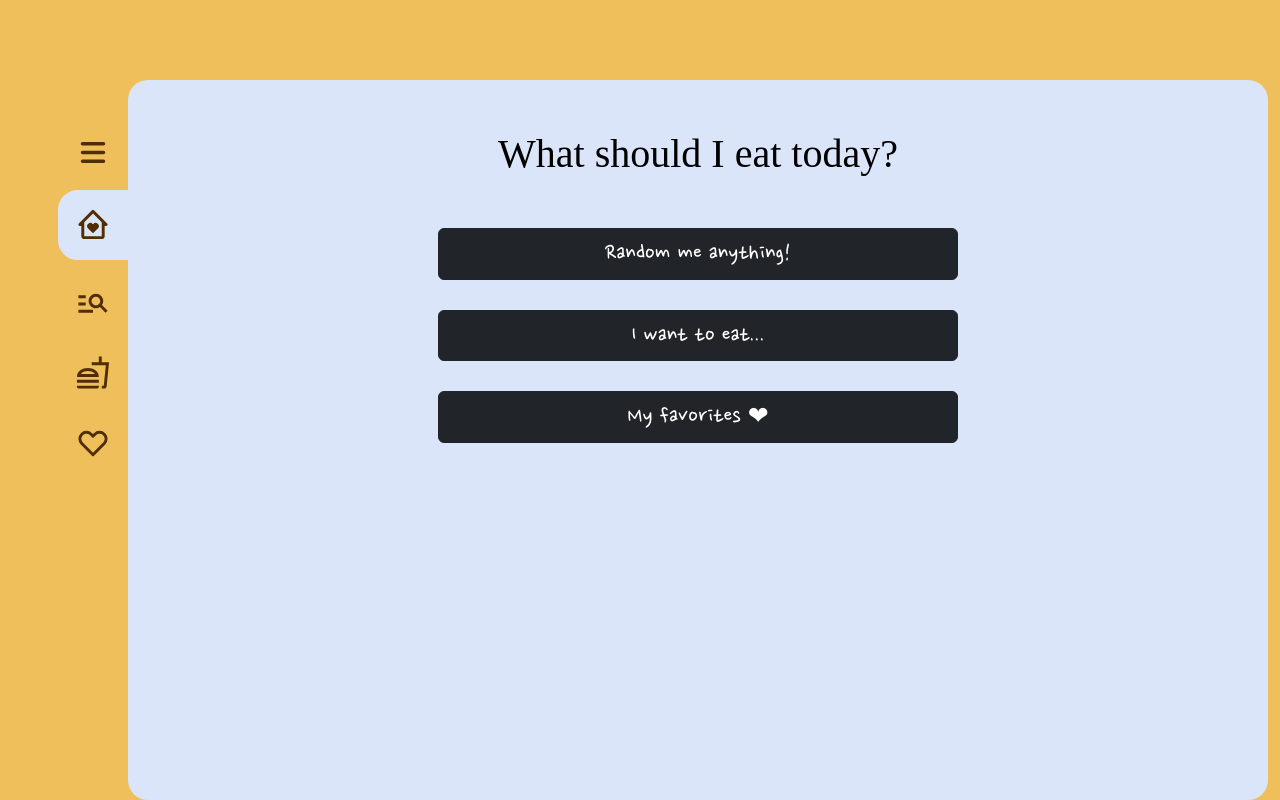
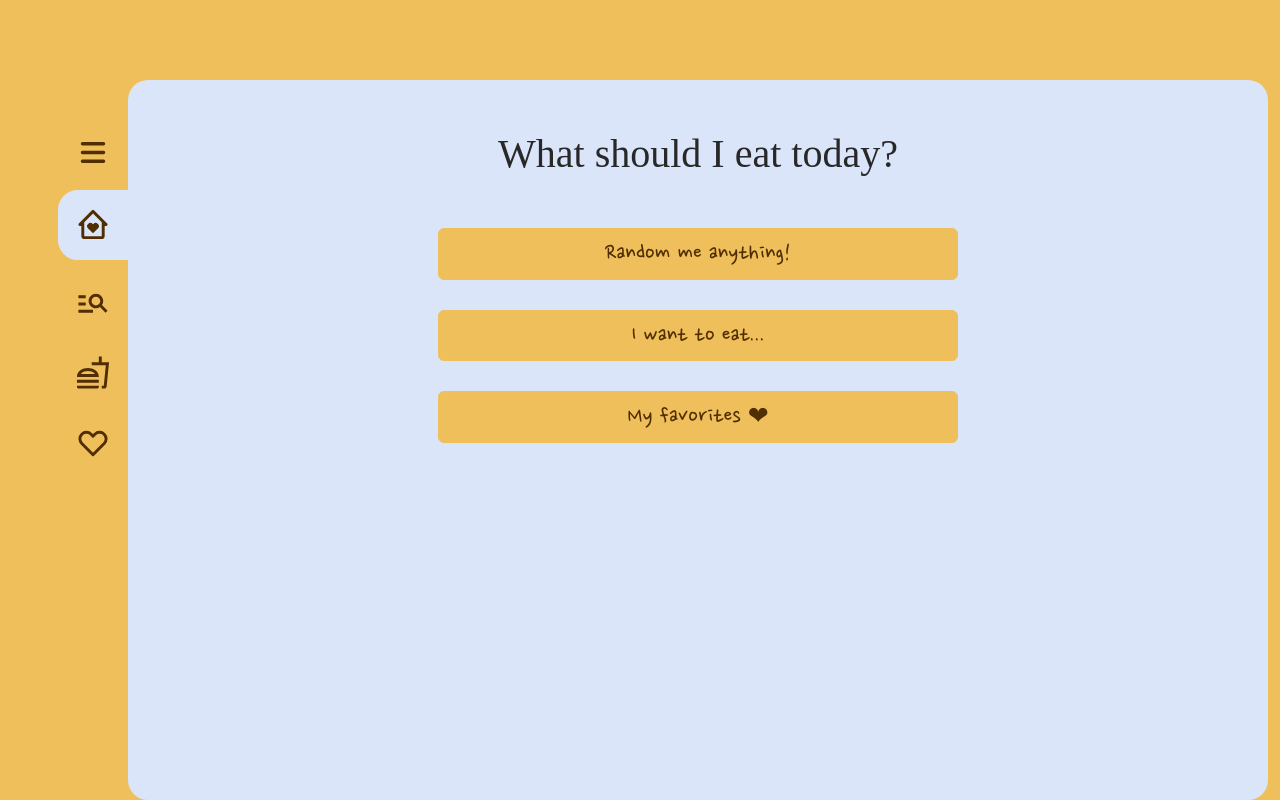
Before and after one commit to chonnikan-aue/what-should-I-eat-today, a React (Create React App) app: page / in a window 1280 px wide. Built offline with nearby package versions, Linux system fonts and the light colour scheme; a web font is replaced by a local one.

Commit message:
styling UI

```diff
--- a/src/App.css
+++ b/src/App.css
@@ -136,6 +136,19 @@ a {
   text-align: left;
 }
 
+.btn-egg {
+  --bs-btn-color:  #512e02;
+  --bs-btn-bg:  #eebf5b;
+  --bs-btn-border-color: #eebf5b;
+  --bs-btn-hover-color:  #512e02;
+  --bs-btn-hover-bg:  #eebf5b;
+  --bs-btn-hover-border-color: #eebf5b;
+  --bs-btn-focus-shadow-rgb: 66,70,73;
+  --bs-btn-active-color: #512e02;
+  --bs-btn-active-bg: #eebf5b;
+  --bs-btn-active-border-color: #eebf5b;
+}
+
 @media only screen and (max-width: 768px) {
   .container {
     width: calc(100vw - 90px) !important;
--- a/src/components/Favorites/Favorites.js
+++ b/src/components/Favorites/Favorites.js
@@ -28,10 +28,10 @@ const Favorites = (props) => {
               </Row>
               <Row>
                 <p className="tag-btn-container remove-margin-top">
-                  <Button className="tag-btn" type="button" variant="dark">
+                  <Button className="tag-btn" type="button" variant="egg">
                     {itemObj.foodCategory}
                   </Button>
-                  <Button className="tag-btn" stype="button" variant="dark">
+                  <Button className="tag-btn" stype="button" variant="egg">
                     {itemObj.foodCountry}
                   </Button>
                 </p>
--- a/src/components/Header/Header.css
+++ b/src/components/Header/Header.css
@@ -2,7 +2,7 @@
 
 .header {
   font-family: "Zilla Slab Highlight", cursive;
-  color: black;
+  color: rgb(40, 40, 40);
   margin-top: 50px;
   margin-bottom: 50px;
 }
--- a/src/components/Home/Home.js
+++ b/src/components/Home/Home.js
@@ -17,21 +17,21 @@ const Home = (props) => {
       </Row>
       <Row>
         <Link to="/random/all/all">
-          <Button className="home-btn" type="button" variant="dark">
+          <Button className="home-btn" type="button" variant="egg">
             Random me anything!
           </Button>
         </Link>
       </Row>
       <Row>
         <Link to="/categories">
-          <Button className="home-btn" type="button" variant="dark">
+          <Button className="home-btn" type="button" variant="egg">
             I want to eat...
           </Button>
         </Link>
       </Row>
       <Row>
         <Link to="/favorites">
-          <Button className="home-btn" type="button" variant="dark">
+          <Button className="home-btn" type="button" variant="egg">
             My favorites ❤
           </Button>
         </Link>
--- a/src/components/Recipe/Recipe.css
+++ b/src/components/Recipe/Recipe.css
@@ -43,6 +43,10 @@
   width: fit-content;
 }
 
+.alert-dark {
+  --bs-alert-color: #512e02;
+}
+
 @media only screen and (max-width: 768px) {
   #favorite-recipe-icon {
     margin-top: 15px;
--- a/src/components/Recipe/Recipe.js
+++ b/src/components/Recipe/Recipe.js
@@ -115,10 +115,10 @@ const Recipe = (props) => {
       </Row>
       <Row>
         <p className="tag-btn-container">
-          <Button className="tag-btn" type="button" variant="dark">
+          <Button className="tag-btn" type="button" variant="egg">
             {recipe.foodCategory}
           </Button>
-          <Button className="tag-btn" stype="button" variant="dark">
+          <Button className="tag-btn" stype="button" variant="egg">
             {recipe.foodCountry}
           </Button>
         </p>
--- a/src/components/SeeRecipeButton/SeeRecipeButton.js
+++ b/src/components/SeeRecipeButton/SeeRecipeButton.js
@@ -10,7 +10,7 @@ const SeeRecipeButton = (props) => {
 
   return (
     <Link to={`/recipe/${props.chosenFood.foodId}`}>
-      <Button className="see-recipe-btn" type="button" variant="dark">
+      <Button className="see-recipe-btn" type="button" variant="egg">
         See Recipe
       </Button>
     </Link>
```
